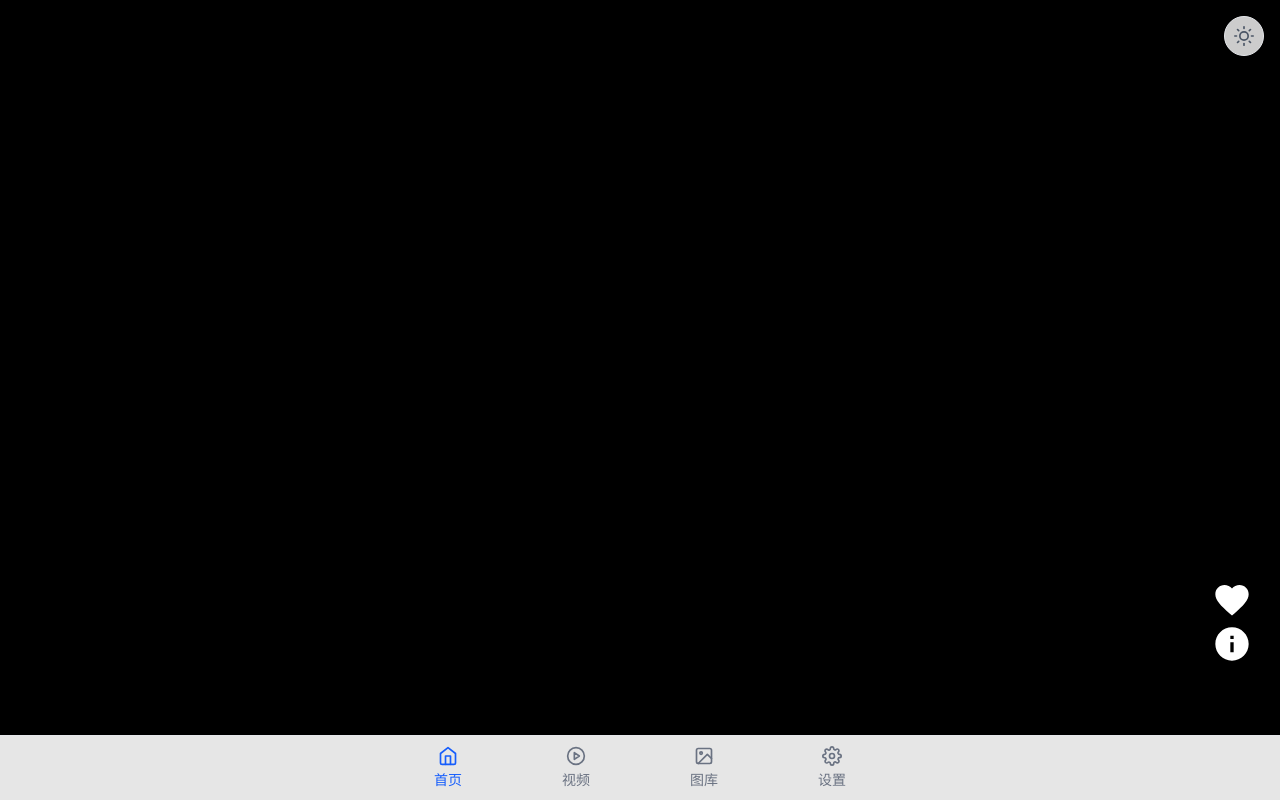
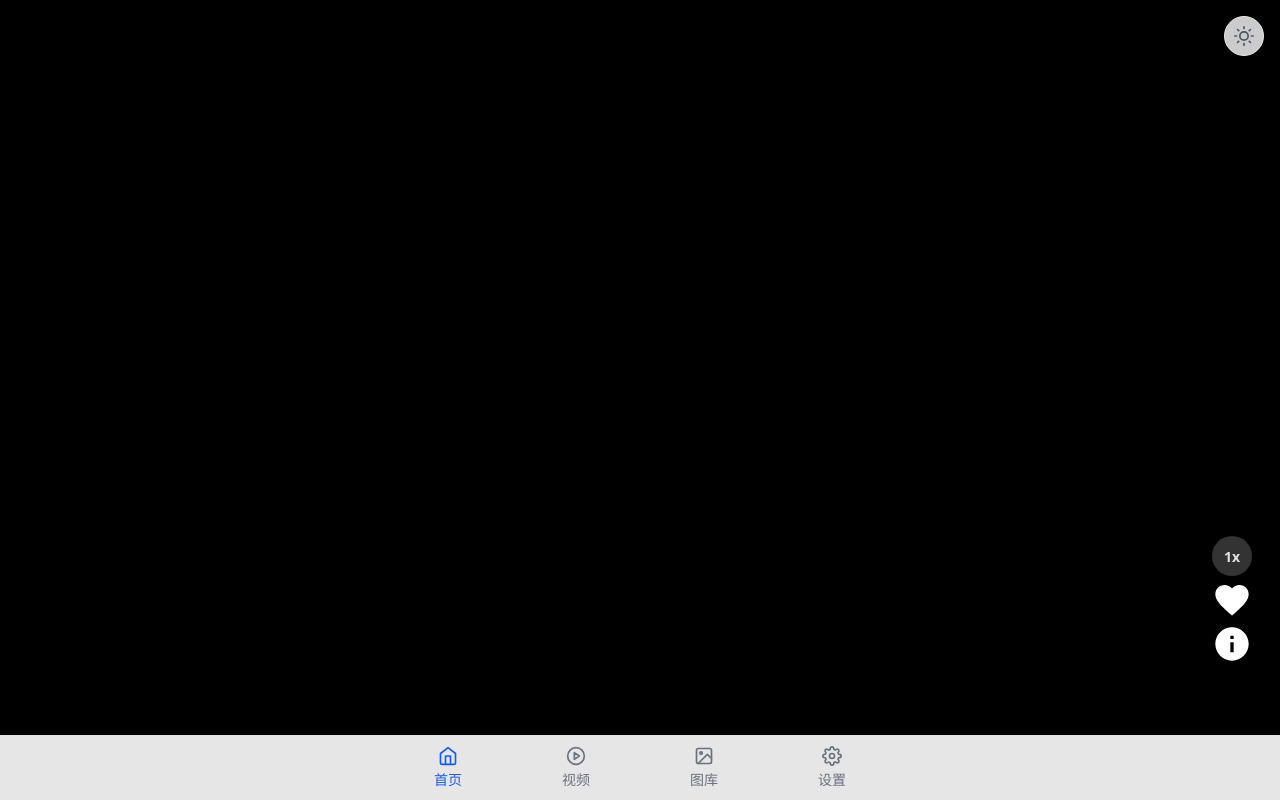
Before and after one commit to ChanMo/TikLocal, a Flask app: page / in a window 1280 px wide. Run offline with Flask 3, Linux system fonts and the light colour scheme; data that the repository does not hold is empty; style sheets or scripts are compiled from the project's sources.

Commit message:
Release v0.3.7: 添加播放速度控制和修复移动端视频居中问题
主要更新：
1. 添加播放速度调整按钮，支持 0.75x/1x/1.25x/1.5x/2x 速度切换
2. 修复 Android Chrome 浏览器中视频未居中的问题
   - 使用 dvh 视口单位适配移动浏览器 UI
   - 改进视频居中定位算法

🤖 Generated with [Claude Code](https://claude.com/claude-code)

Co-Authored-By: Claude <noreply@anthropic.com>

```diff
--- a/pyproject.toml
+++ b/pyproject.toml
@@ -1,6 +1,6 @@
 [tool.poetry]
 name = "TikLocal"
-version = "0.3.6"
+version = "0.3.7"
 description = "A local media server that combines the features of TikTok and Pinterest"
 authors = ["ChanMo <chan.mo@outlook.com>"]
 readme = "README.md"
--- a/tiklocal/templates/tiktok.html
+++ b/tiklocal/templates/tiktok.html
@@ -2,20 +2,25 @@
 {% block extra_head %}
 <style>
 html,body {
-  height: 100%;
+  height: 100vh;
+  height: 100dvh;
   background: black;
+  margin: 0;
+  overflow: hidden;
 }
 #container {
   width: 100%;
-  height: 100%;
+  height: 100vh;
+  height: 100dvh;
   position: relative;
 }
 video {
   width: 100%;
   height: 100%;
   position: absolute;
-  top: 0;
-  left: 0;
+  top: 50%;
+  left: 50%;
+  transform: translate(-50%, -50%);
   display: none;
   object-fit: contain;
 }
@@ -33,6 +38,21 @@ video {
   height: 40px;
   color: #e3e3e3;
 }
+.speed-btn {
+  width: 40px;
+  height: 40px;
+  border-radius: 50%;
+  background: rgba(255, 255, 255, 0.2);
+  display: flex;
+  align-items: center;
+  justify-content: center;
+  cursor: pointer;
+}
+.speed-text {
+  color: #e3e3e3;
+  font-size: 14px;
+  font-weight: bold;
+}
 .is-active svg {
   fill: #ff0000;
 }
@@ -41,6 +61,9 @@ video {
 {% block content %}
 <div id="container">
   <div class="fab">
+    <a id="speed-btn" class="speed-btn">
+      <span class="speed-text">1x</span>
+    </a>
     <a id="favorite-btn" data-value="">
       <svg xmlns="http://www.w3.org/2000/svg" height="24px" viewBox="0 0 24 24" width="24px" fill="#FFFFFF"><path d="M0 0h24v24H0z" fill="none"/><path d="M12 21.35l-1.45-1.32C5.4 15.36 2 12.28 2 8.5 2 5.42 4.42 3 7.5 3c1.74 0 3.41.81 4.5 2.09C13.09 3.81 14.76 3 16.5 3 19.58 3 22 5.42 22 8.5c0 3.78-3.4 6.86-8.55 11.54L12 21.35z"/></svg>
     </a>
@@ -56,10 +79,14 @@ video {
   (async() => {
     const infoBtn = document.querySelector("#info-btn");
     const favoriteBtn = document.getElementById("favorite-btn");
+    const speedBtn = document.getElementById("speed-btn");
+    const speedText = document.querySelector(".speed-text");
     const container = document.querySelector('#container');
     let videos = [];
     let index = 0;
     let isLoading = false;
+    const speedOptions = [0.75, 1, 1.25, 1.5, 2];
+    let currentSpeedIndex = 1; // 默认 1x
 
     async function loadVideos() {
       if (isLoading) return;
@@ -86,6 +113,7 @@ video {
         videos[0].style.display = 'block';
         videos[0].src = videos[0].dataset.src;
         videos[0].load();
+        videos[0].playbackRate = speedOptions[currentSpeedIndex];
         videos[0].play();
 
         infoBtn.href = `/detail/${videos[0].dataset.name}`;
@@ -116,6 +144,7 @@ video {
       videos[previous].pause();
       videos[index].style.display = 'block';
       videos[index].muted = false;
+      videos[index].playbackRate = speedOptions[currentSpeedIndex];
       videos[index].play();
 
       const value = videos[index].dataset.name;
@@ -150,6 +179,7 @@ video {
         videos[index].src = videos[index].dataset.src;
         videos[index].load();
         videos[index].muted = false;
+        videos[index].playbackRate = speedOptions[currentSpeedIndex];
         videos[index].play();
 
         const value = videos[index].dataset.name;
@@ -179,6 +209,16 @@ video {
       });
       favoriteBtn.classList.toggle("is-active");
     });
+
+    speedBtn.addEventListener("click", (e) => {
+      e.preventDefault();
+      currentSpeedIndex = (currentSpeedIndex + 1) % speedOptions.length;
+      const speed = speedOptions[currentSpeedIndex];
+      speedText.textContent = speed + 'x';
+      if (videos[index]) {
+        videos[index].playbackRate = speed;
+      }
+    });
   })()
 </script>
 {% endblock %}
```
